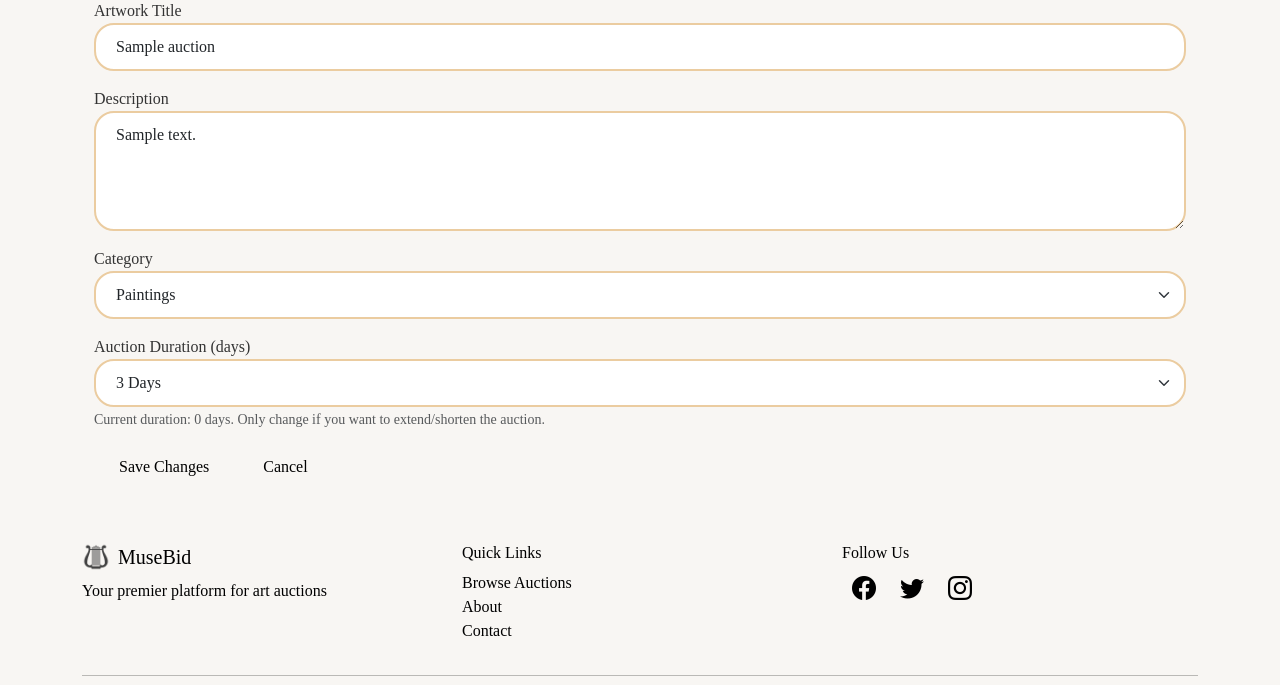
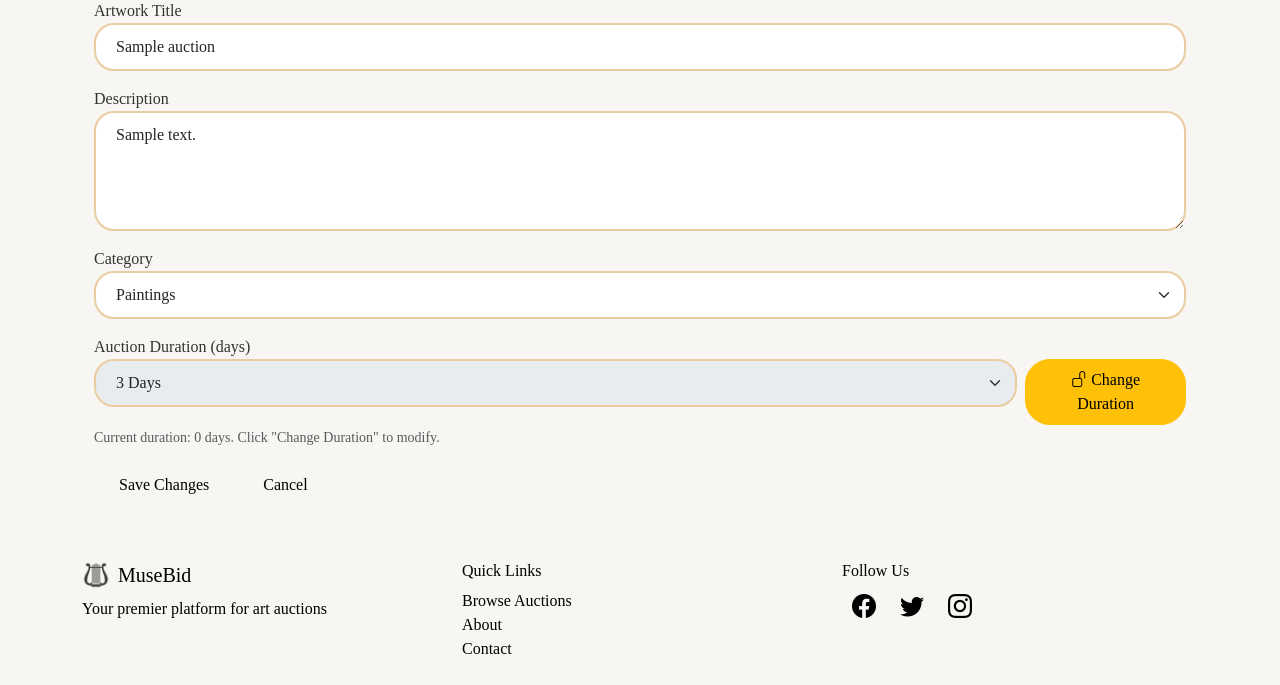
Before and after one commit to pz4180/art-auction-website, a Flask app: page /edit_auction/1 in a window 1280 px wide. Shown: the part 179-864 px from the top of the page. Run offline with Flask 3, Linux system fonts and the light colour scheme; a user stored in the database is signed in; data comes from the database, SQL or seed files in the repository; tables that the repository leaves empty hold one stand-in row (values such as "Sample post"); data that the repository does not hold is empty; some libraries are stand-ins or nearby versions.

Commit message:
Add unlock button for auction duration editing
Added protection to prevent accidental duration changes:
- Duration dropdown is now disabled by default
- Added "Change Duration" button to enable editing
- Button must be clicked before duration can be modified
- Visual feedback when unlocked: border changes, button updates to "Duration Unlocked"
- Clear warning message appears when duration editing is enabled
- Prevents accidental auction end time changes when editing other fields

This improves UX by making it explicit when the user wants to change the auction duration.

```diff
--- a/templates/edit_auction.html
+++ b/templates/edit_auction.html
@@ -26,17 +26,47 @@
 
         <div class="mb-3">
             <label>Auction Duration (days)</label>
-                <select class="form-select" id="duration_days" name="duration_days">
+            <div class="d-flex gap-2 align-items-start">
+                <select class="form-select" id="duration_days" name="duration_days" disabled>
                     <option value="3" {% if current_duration == 3 %}selected{% endif %}>3 Days</option>
                     <option value="5" {% if current_duration == 5 %}selected{% endif %}>5 Days</option>
                     <option value="7" {% if current_duration == 7 %}selected{% endif %}>7 Days (Recommended)</option>
                     <option value="10" {% if current_duration == 10 %}selected{% endif %}>10 Days</option>
                     <option value="14" {% if current_duration == 14 %}selected{% endif %}>14 Days</option>
                 </select>
-                <small class="form-text text-muted">Current duration: {{ current_duration }} days. Only change if you want to extend/shorten the auction.</small>
+                <button type="button" class="btn btn-warning" id="enableDurationBtn" onclick="enableDurationEdit()">
+                    <i class="bi bi-unlock"></i> Change Duration
+                </button>
+            </div>
+            <small class="form-text text-muted" id="durationHelpText">
+                Current duration: {{ current_duration }} days. Click "Change Duration" to modify.
+            </small>
         </div>
         <button type="submit" class="btn btn-primary">Save Changes</button>
         <a href="{{ url_for('dashboard') }}" class="btn btn-secondary">Cancel</a>
     </form>
 </div>
+
+<script>
+function enableDurationEdit() {
+    const durationSelect = document.getElementById('duration_days');
+    const enableButton = document.getElementById('enableDurationBtn');
+    const helpText = document.getElementById('durationHelpText');
+
+    // Enable the dropdown
+    durationSelect.disabled = false;
+    durationSelect.classList.add('border-warning');
+    durationSelect.focus();
+
+    // Update the button
+    enableButton.classList.remove('btn-warning');
+    enableButton.classList.add('btn-success');
+    enableButton.innerHTML = '<i class="bi bi-check-circle"></i> Duration Unlocked';
+    enableButton.disabled = true;
+
+    // Update help text
+    helpText.innerHTML = '<strong class="text-warning">⚠️ Duration is now editable. Select a new duration to change the auction end time.</strong>';
+}
+</script>
+
 {% endblock %}
```
